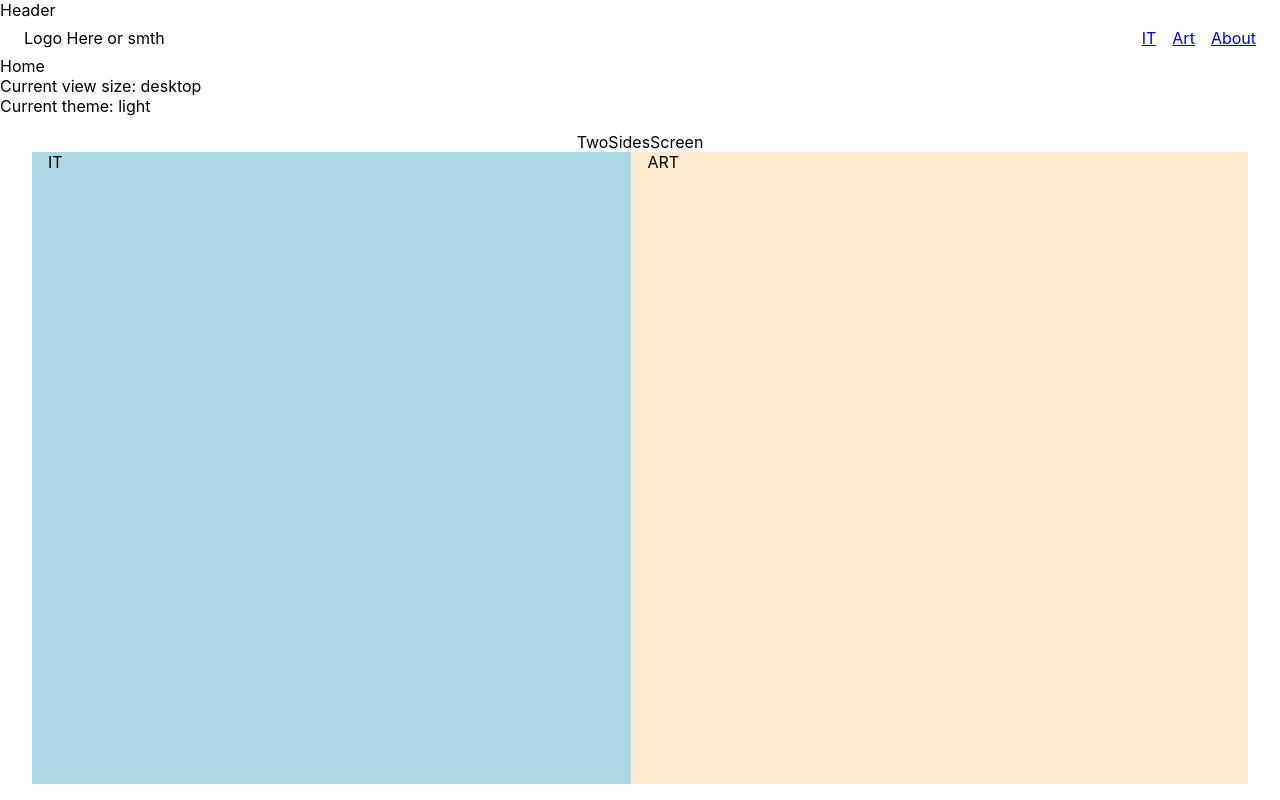
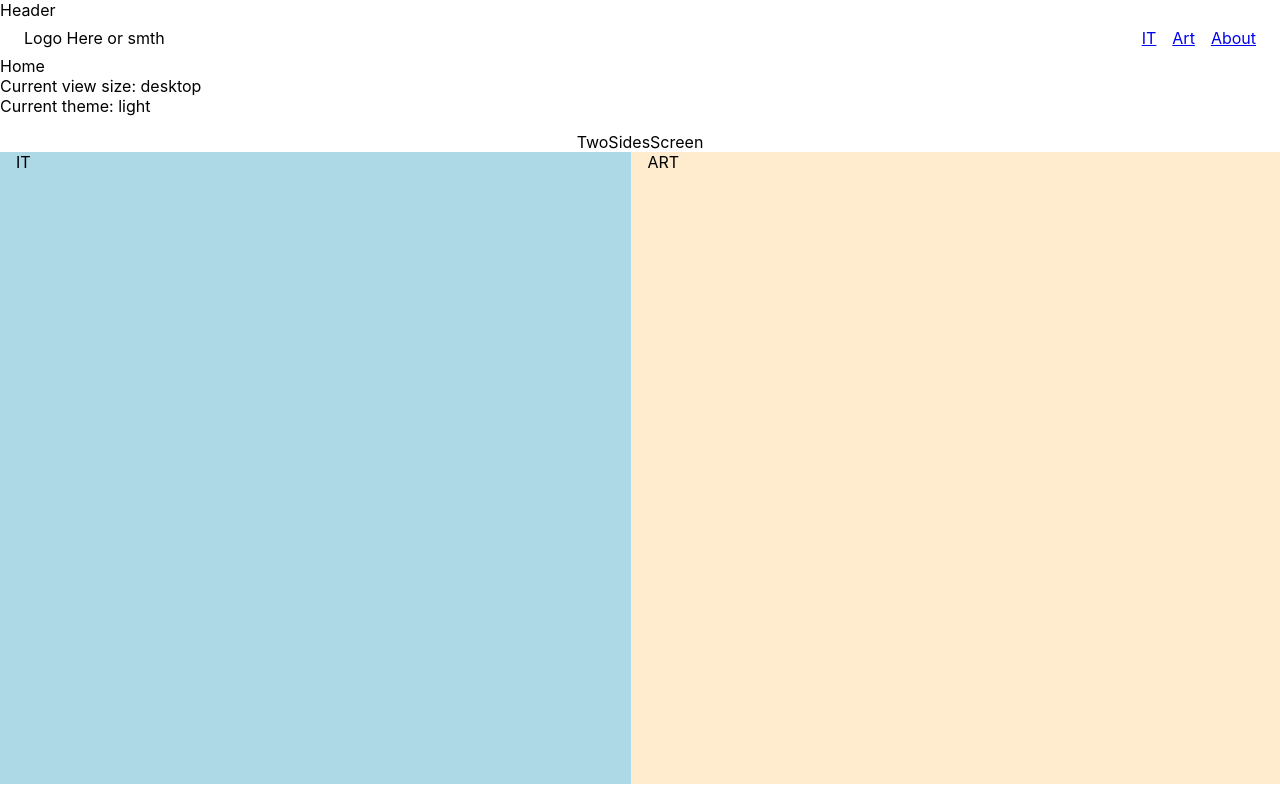
Before and after one commit to Matylda-Lewandowska/cv-page, a React (Create React App) app: page /#/home in a window 1280 px wide. Built offline with nearby package versions, Linux system fonts and the light colour scheme.

Commit message:
fix margin tSS

```diff
--- a/src/components/TwoSidesScreen/twoSidesScreen.scss
+++ b/src/components/TwoSidesScreen/twoSidesScreen.scss
@@ -1,5 +1,4 @@
 .tSS {
-  margin: 0 2rem;
   padding: 1rem 0;
   display: flex;
   align-items: center;
```
